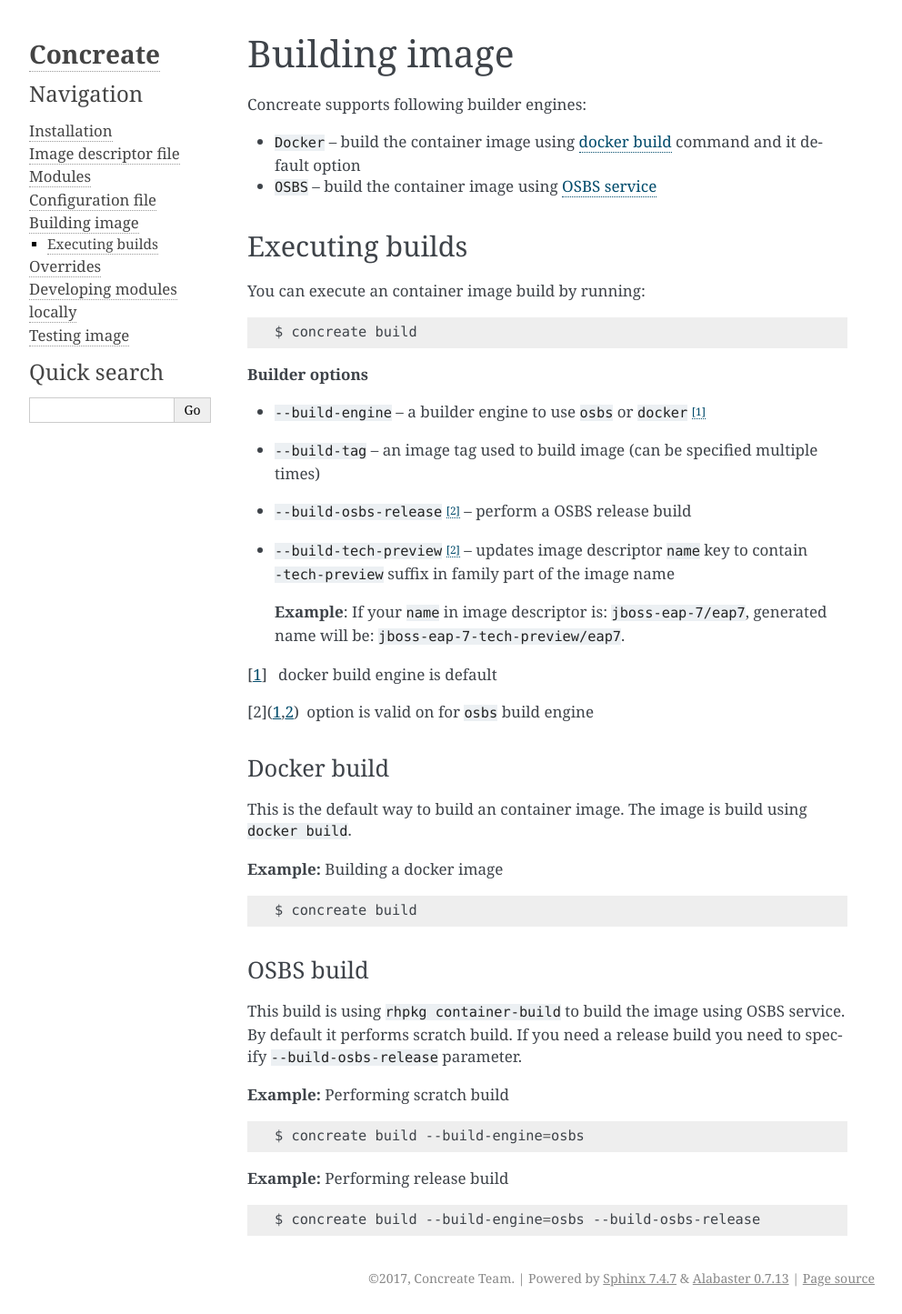
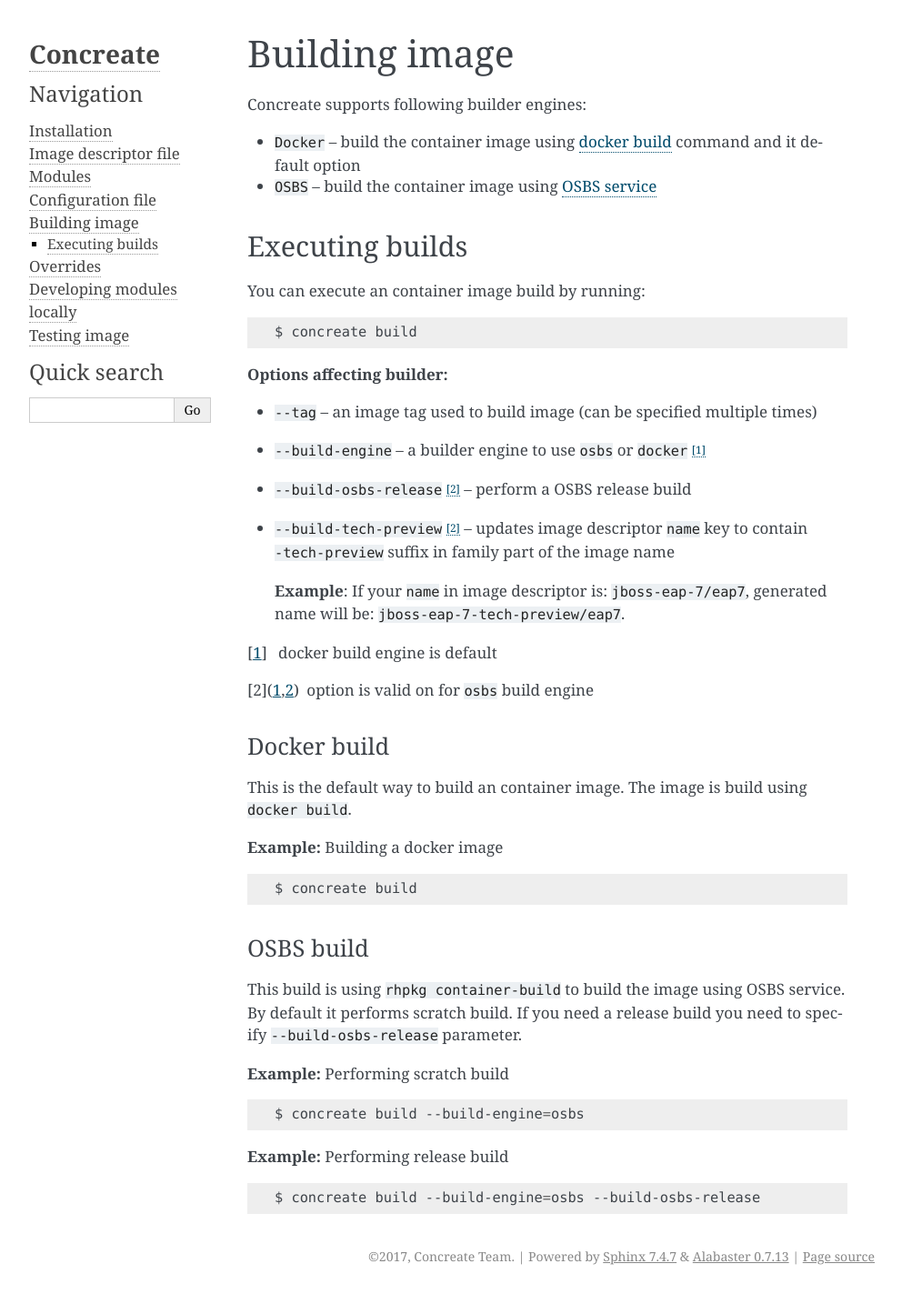
Before and after one commit to cekit/cekit, a Sphinx documentation site: the page built from docs/build.rst, in a window 1280 px wide. Shown: the whole page at 91% size, without its empty margins (148-1140 px from the left). Built offline with Sphinx 7.4.7, drawn with Linux system fonts in a browser that asks for light colours; after the commit the page ends 1421 px from its top, so only the background shows below that.

Commit message:
fixed docs for deprecating build-tags

```diff
--- a/docs/build.rst
+++ b/docs/build.rst
@@ -15,10 +15,10 @@
 
 	  $ concreate build
 
-**Builder options**
+**Options affecting builder:**
 
+* ``--tag`` -- an image tag used to build image (can be specified multiple times)
 * ``--build-engine`` -- a builder engine to use ``osbs`` or ``docker`` [#f1]_
-* ``--build-tag`` -- an image tag used to build image (can be specified multiple times)
 * ``--build-osbs-release`` [#f2]_ -- perform a OSBS release build
 * ``--build-tech-preview`` [#f2]_ -- updates image descriptor ``name`` key to contain ``-tech-preview`` suffix in family part of the image name
 
```
Also changed, not shown: 1 other file.
